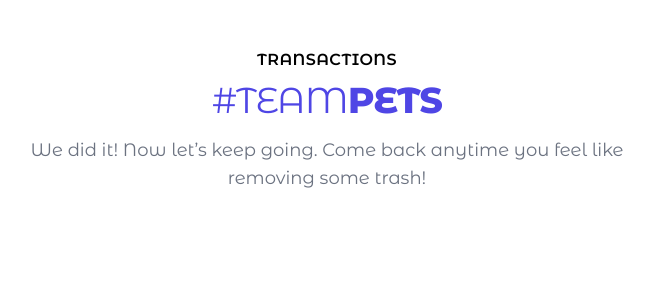
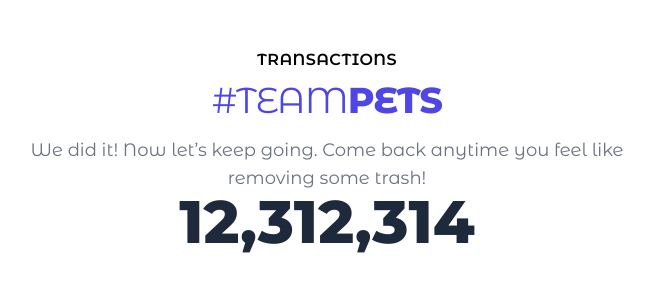
Before and after one commit to bbasli/TeamPets, a React (Create React App) app in the folder client/: page / in a window 1280 px wide. Shown: the top 300 px of the page, without its empty margins (313-967 px from the left). Built offline with nearby package versions, Linux system fonts and the light colour scheme.

Commit message:
Put new counter component with dummy number to test

```diff
--- a/client/src/App.js
+++ b/client/src/App.js
@@ -1,3 +1,5 @@
+import { Counter } from "./components/Counter";
+
 function App() {
   return (
     <div className="py-12 bg-white font-montserrat">
@@ -10,6 +12,7 @@ function App() {
           <p className="mt-4 max-w-2xl text-lg text-gray-500 lg:mx-auto">
             We did it! Now let’s keep going. Come back anytime you feel like removing some trash!
           </p>
+          <Counter from={0} to={12312314} />
         </div>
       </div>
     </div>
```
